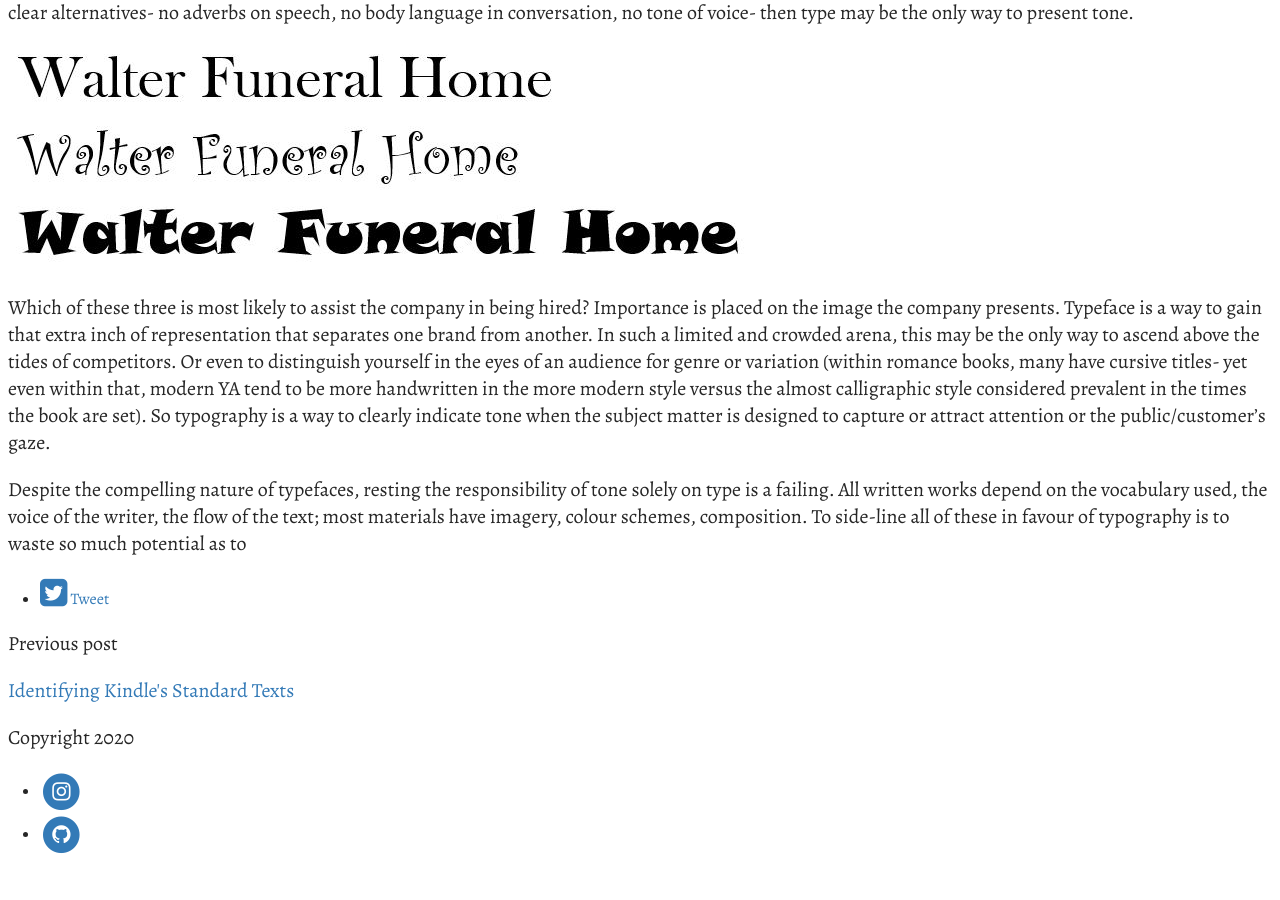
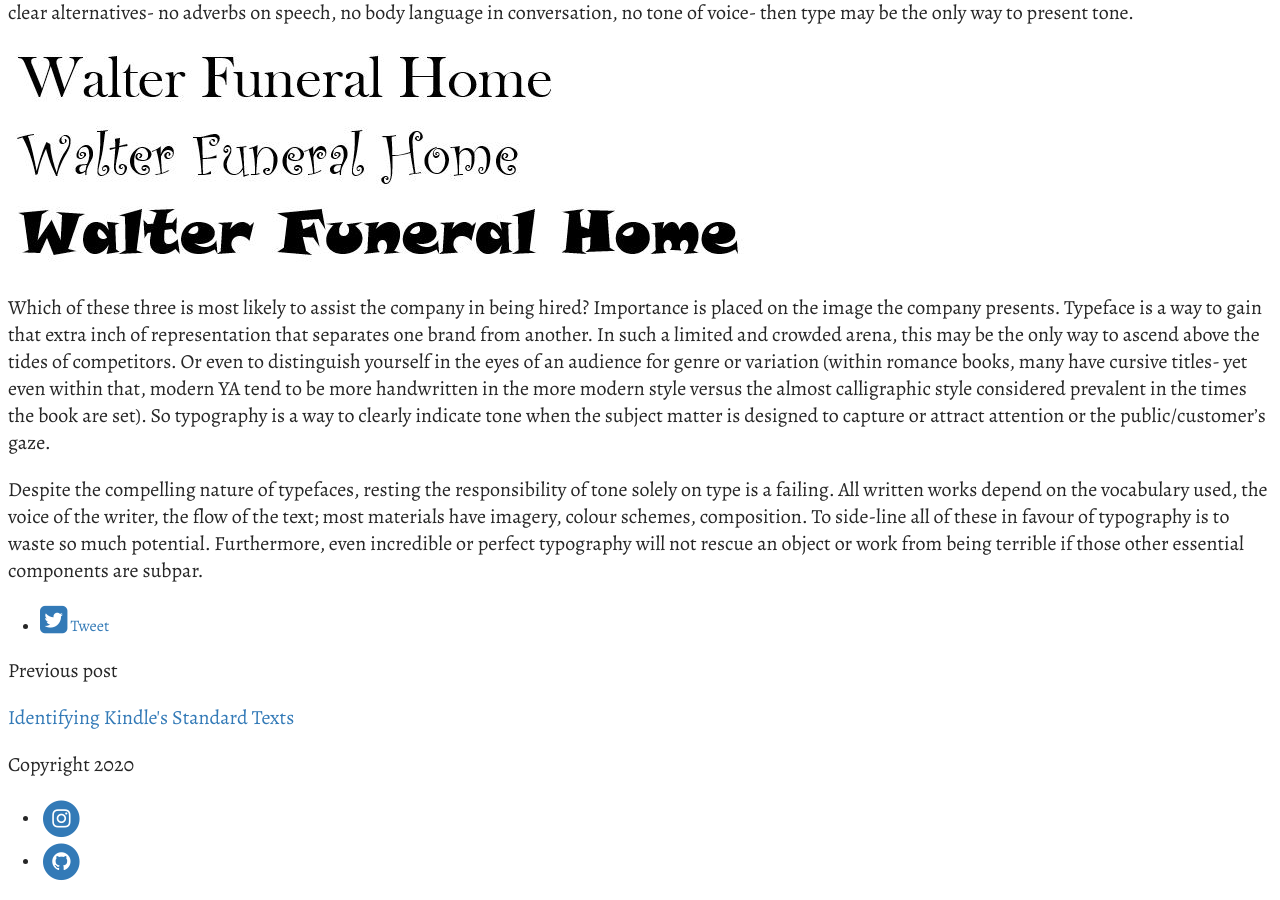
Before and after one commit to eyescroll/BrookesBlog, a Jekyll site: the page built from _posts/2020-10-07-is-tone-the-responsibility-of-font.md, in a window 1280 px wide and 900 px high, scrolled down 1215 px. Built offline with Jekyll 4.4.1, drawn with Linux system fonts in a browser that asks for light colours; some web fonts are replaced; before the commit the page ends 2088 px from its top, so only the background shows below that.

Commit message:
Update Post “2020-10-07-is-tone-the-responsibility-of-font”

```diff
--- a/_posts/2020-10-07-is-tone-the-responsibility-of-font.md
+++ b/_posts/2020-10-07-is-tone-the-responsibility-of-font.md
@@ -18,4 +18,4 @@ Sometimes, however, typeface is essential to the message of a word. Certain bran
 
 Which of these three is most likely to assist the company in being hired? Importance is placed on the image the company presents. Typeface is a way to gain that extra inch of representation that separates one brand from another. In such a limited and crowded arena, this may be the only way to ascend above the tides of competitors. Or even to distinguish yourself in the eyes of an audience for genre or variation (within romance books, many have cursive titles- yet even within that, modern YA tend to be more handwritten in the more modern style versus the almost calligraphic style considered prevalent in the times the book are set). So typography is a way to clearly indicate tone when the subject matter is designed to capture or attract attention or the public/customer's gaze.
 
-Despite the compelling nature of typefaces, resting the responsibility of tone solely on type is a failing. All written works depend on the vocabulary used, the voice of the writer, the flow of the text; most materials have imagery, colour schemes, composition. To side-line all of these in favour of typography is to waste so much potential as to
+Despite the compelling nature of typefaces, resting the responsibility of tone solely on type is a failing. All written works depend on the vocabulary used, the voice of the writer, the flow of the text; most materials have imagery, colour schemes, composition. To side-line all of these in favour of typography is to waste so much potential. Furthermore, even incredible or perfect typography will not rescue an object or work from being terrible if those other essential components are subpar.
```
